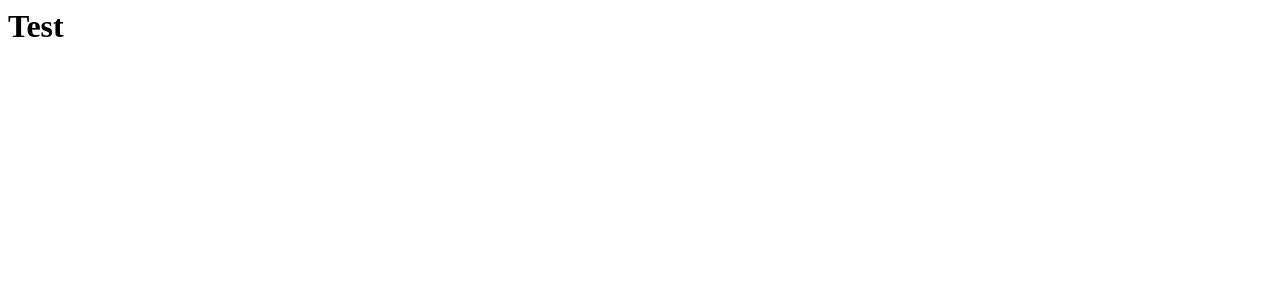
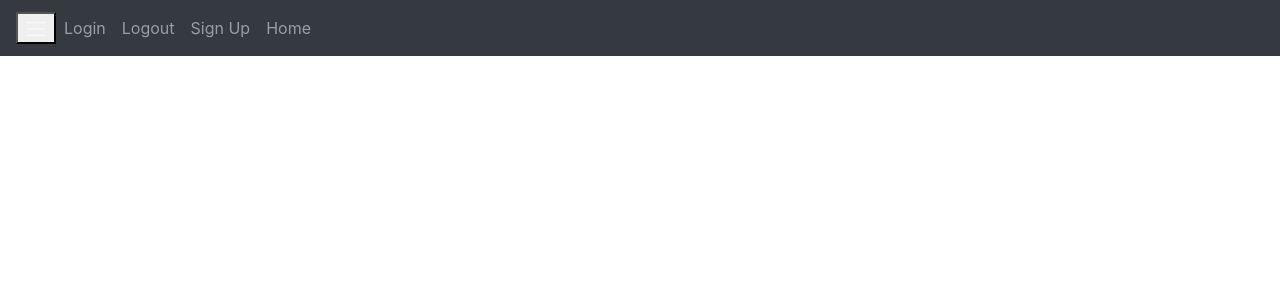
Before and after one commit to relabreche874/flask_app, a Flask app: page / in a window 1280 px wide. Before the commit the part shown is almost empty. Shown: the top 300 px of the page. Run offline with Flask 3, Linux system fonts and the light colour scheme; some libraries are stand-ins or nearby versions.

Commit message:
set up home.html

```diff
--- a/website/templates/base.html
+++ b/website/templates/base.html
@@ -4,10 +4,10 @@
         <meta charset="utf-8" />
         <meta name="viewport" content="width=device-width, initial-scale=1" />
         <link
+                rel="stylesheet"
                 crossorigin="anonymous"
                 href="https://stackpath.bootstrapcdn.com/bootstrap/4.4.1/css/bootstrap.min.css"
                 integrity="sha384-Vkoo8x4CGsO3+Hhxv8T/Q5PaXtkKtu6ug5TOeNV6gBiFeWPGFN9MuhOf23Q9Ifjh"
-                rel="stylesheet"
         />
         <link
             rel="stylesheet"
@@ -20,7 +20,7 @@
     <body>
 
         <nav class="navbar navbar-expand-lg navbar-dark bg-dark">
-            <button class="navbar-toggle" type="button" data-toggle="collapse" data-targer="#navbar">
+            <button class="navbar-toggle" type="button" data-toggle="collapse" data-target="#navbar">
                 <span class="navbar-toggler-icon"></span>
             </button>
             <div class="collapse navbar-collapse" id="navbar">
--- /dev/null
+++ b/website/templates/home.html
@@ -0,0 +1,2 @@
+{% extends "base.html" %}
+{% block title %}Home{% endblock %}
--- a/website/views.py
+++ b/website/views.py
@@ -1,7 +1,7 @@
-from flask import Blueprint
+from flask import Blueprint, render_template
 
 views = Blueprint('views', __name__)
 
 @views.route('/')
 def home():
-    return '<h1>Test</h1>'
+    return render_template('home.html')
```
